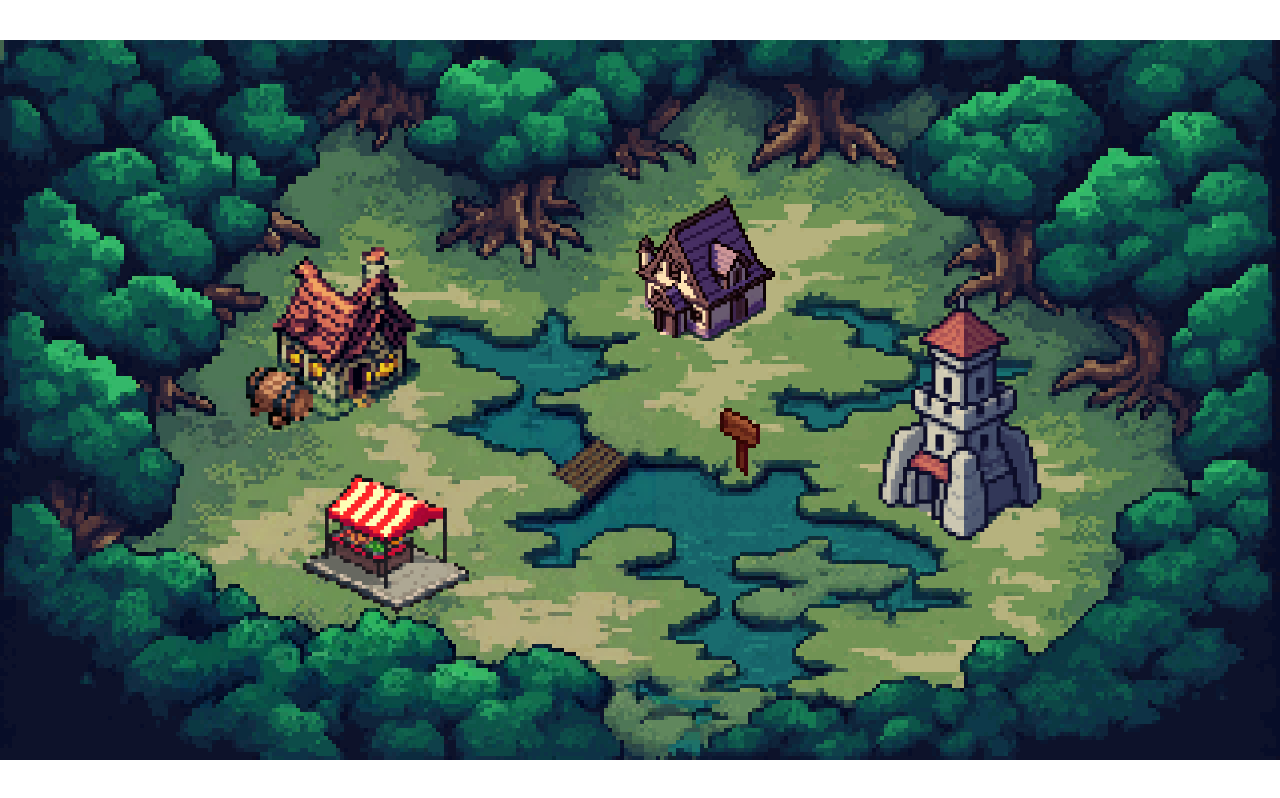
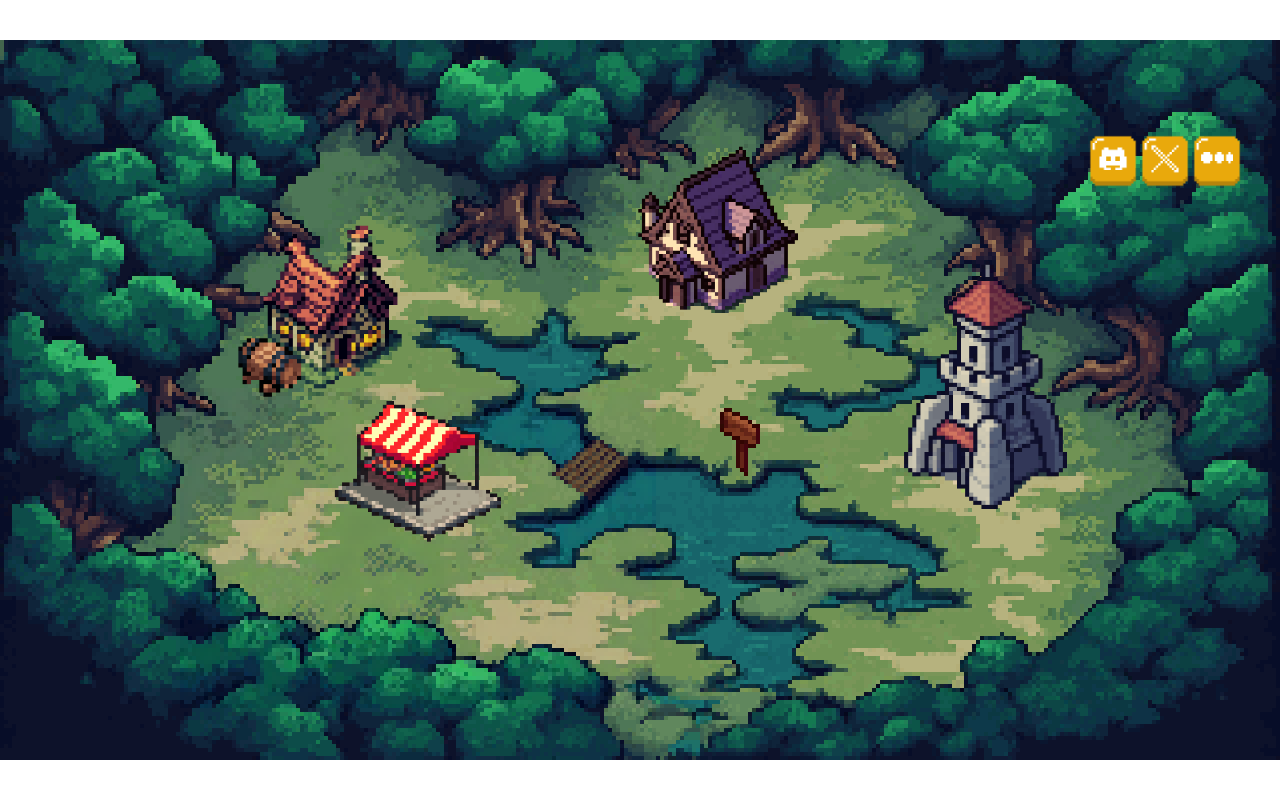
Before and after one commit to tkartsan/frogs-first, a React (Vite) app: page / in a window 1280 px wide. Built offline with nearby package versions, Linux system fonts and the light colour scheme.

Commit message:
WIP: texting yellow buttons for prod and laptop

```diff
--- a/src/App.css
+++ b/src/App.css
@@ -1,4 +1,3 @@
-/* Main container for alignment */
 .home {
   position: relative;
   height: 100vh;
@@ -12,60 +11,37 @@
 /* Wrapper for maintaining relative positions */
 .image-wrapper {
   position: relative;
-  width: 100%; /* Adjust width */
+  width: 100%;
   height: 0;
   padding-top: 56.25%; /* Aspect ratio: 16:9 */
   background-image: url('./assets/mainblank.png');
-  background-size: 100% 100%; /* Maintain background scaling */
+  background-size: 100% 100%;
   background-repeat: no-repeat;
   background-position: center;
 }
 
-/* SocialHub container */
-.social-hub {
-  position: relative;
-  height: 100vh;
-  width: 100vw;
+/* Button container */
+.button-container {
+  position: absolute;
+  top: 12%; /* Adjusted higher for better visibility */
+  right: 2%; /* Positioned at the right */
   display: flex;
-  justify-content: center;
-  align-items: center;
-  overflow: hidden;
-}
-
-/* SocialHub background */
-.image-wrapper-social {
-  position: relative;
-  width: 100%; /* Adjust width */
-  height: 0;
-  padding-top: 56.25%; /* Aspect ratio: 16:9 */
-  background-image: url('./assets/social-hub-assets/social.png');
-  background-size: 100% 100%; /* Maintain background scaling */
-  background-repeat: no-repeat;
-  background-position: center;
-}
-
-/* Social links positioning */
-.image-container-social {
-  position: absolute;
-  transform: translate(-50%, -50%);
-  display: block;
-  width: 12%;
+  gap: 2%; /* Space between buttons */
+  z-index: 100; /* Ensure visibility above all elements */
+  width: 14%; /* Matches scaling logic */
   height: auto;
 }
 
-.discord-container {
-  top: 56%;
-  left: 50.1%;
+/* Button images */
+.button-image {
+  width: 100%; /* Buttons fill the container proportionally */
+  height: auto; /* Maintain aspect ratio */
+  cursor: pointer;
+  transition: transform 0.2s ease;
 }
 
-.medium-container {
-  top: 64.73%;
-  left: 31.3%;
-}
-
-.twitter-container {
-  top: 65%;
-  left: 68.5%;
+.button-image:hover {
+  transform: scale(1.1); /* Slightly enlarge on hover */
 }
 
 /* Base image styles */
@@ -91,90 +67,83 @@
     visibility 0.3s ease;
 }
 
-/* Show hover image on hover */
-.image-container-social:hover .hover-image {
+.image-container:hover .hover-image {
   opacity: 1;
   visibility: visible;
 }
 
-/* Common styles for all image containers */
-.image-container {
-  position: absolute;
-  transform: translate(-50%, -50%);
-}
-
 /* Specific styles for h1 */
 .h1-container {
-  top: 39%; /* Adjusted for the fixed aspect ratio */
-  left: 26%;
-  width: 15%;
+  position: absolute;
+  top: 20%; /* Matches proportional scaling */
+  left: 18%;
+  width: 14%;
   height: auto;
 }
 
 /* Specific styles for h2 */
 .h2-container {
-  top: 30%;
-  left: 55%;
-  width: 14%;
+  position: absolute;
+  top: 10%;
+  left: 48%;
+  width: 16%;
   height: auto;
 }
 
 /* Specific styles for h3 */
 .h3-container {
-  top: 50%;
-  left: 75%;
+  position: absolute;
+  top: 25%;
+  left: 70%;
   width: 14%;
   height: auto;
 }
 
 /* Specific styles for h4 */
 .h4-container {
-  top: 68%;
-  left: 30%;
+  position: absolute;
+  top: 45%;
+  left: 25%;
   width: 15%;
   height: auto;
 }
 
-/* Base image styles for main page */
-.base-image {
-  display: block;
-  width: 100%;
-  height: 100%;
-  object-fit: contain;
-}
+/* Responsive styling for laptop ratios */
+@media (min-aspect-ratio: 16/10) {
+  .button-container {
+    top: 13%; /* Adjusted for wider screens */
+    right: 3%; /* Matches proportional scaling */
+    gap: 1.5%; /* Reduced gap */
+    width: 12%; /* Adjusted container width */
+  }
 
-/* Hover image styles for main page */
-.hover-image {
-  position: absolute;
-  top: 0;
-  left: 0;
-  width: 100%;
-  height: 100%;
-  object-fit: contain;
-  opacity: 0;
-  visibility: hidden;
-  transition:
-    opacity 0.3s ease,
-    visibility 0.3s ease;
-  cursor: pointer;
-}
-
-/* Show hover image on hover (main page) */
-.image-container:hover .hover-image {
-  opacity: 1;
-  visibility: visible;
+  .button-image {
+    width: 100%; /* Buttons fill the container width proportionally */
+    height: auto; /* Maintain aspect ratio */
+  }
 }
 
 /* Responsive styling for smaller screens */
 @media (max-width: 768px) {
-  .image-wrapper,
-  .image-wrapper-social {
+  .image-wrapper {
     max-width: 90%; /* Adjust layout for smaller screens */
     height: auto;
   }
 
+  .button-container {
+    top: 13%; /* Adjusted for better visibility on smaller screens */
+    right: 5%;
+    gap: 2%;
+    width: 10%; /* Adjust container width */
+  }
+
+  .button-image {
+    width: 100%; /* Buttons fill the container */
+    height: auto; /* Maintain aspect ratio */
+  }
+
   .image-container {
-    width: 15%; /* Resize elements */
+    width: 15%;
     height: auto;
   }
 }
--- a/src/App.jsx
+++ b/src/App.jsx
@@ -8,6 +8,9 @@ import {
   useNavigate,
 } from 'react-router-dom';
 
+import d from './assets/additional-assets/d.png';
+import m from './assets/additional-assets/m.png';
+import x from './assets/additional-assets/x.png';
 import h1 from './assets/h1.png';
 import h1h from './assets/h1h.png';
 import h2 from './assets/h2.png';
@@ -16,13 +19,6 @@ import h3 from './assets/h3.png';
 import h3h from './assets/h3h.png';
 import h4 from './assets/h4.png';
 import h4h from './assets/h4h.png';
-import discordHover from './assets/social-hub-assets/disco_h.png';
-import discord from './assets/social-hub-assets/discord.png';
-import medium from './assets/social-hub-assets/medium.png';
-import mediumHover from './assets/social-hub-assets/medium_h.png';
-import socialBackground from './assets/social-hub-assets/social.png';
-import twitter from './assets/social-hub-assets/x.png';
-import twitterHover from './assets/social-hub-assets/x_h.png';
 
 function Home() {
   const navigate = useNavigate();
@@ -38,6 +34,31 @@ function Home() {
   return (
     <div className="home">
       <div className="image-wrapper">
+        {/* Top-right button container */}
+        <div className="button-container">
+          <a
+            href="https://example1.com"
+            target="_blank"
+            rel="noopener noreferrer"
+          >
+            <img src={d} alt="Button D" className="button-image" />
+          </a>
+          <a
+            href="https://example2.com"
+            target="_blank"
+            rel="noopener noreferrer"
+          >
+            <img src={x} alt="Button X" className="button-image" />
+          </a>
+          <a
+            href="https://example3.com"
+            target="_blank"
+            rel="noopener noreferrer"
+          >
+            <img src={m} alt="Button M" className="button-image" />
+          </a>
+        </div>
+
         {/* h1 */}
         <div className="image-container h1-container">
           <img src={h1} alt="h1" className="base-image" />
@@ -87,41 +108,7 @@ function Home() {
 }
 
 function SocialHub() {
-  return (
-    <div className="social-hub">
-      <div className="image-wrapper-social">
-        <a
-          href="https://discord.com"
-          target="_blank"
-          rel="noopener noreferrer"
-          className="image-container-social discord-container"
-        >
-          <img src={discord} alt="Discord" className="base-image" />
-          <img src={discordHover} alt="Discord Hover" className="hover-image" />
-        </a>
-
-        <a
-          href="https://medium.com"
-          target="_blank"
-          rel="noopener noreferrer"
-          className="image-container-social medium-container"
-        >
-          <img src={medium} alt="Medium" className="base-image" />
-          <img src={mediumHover} alt="Medium Hover" className="hover-image" />
-        </a>
-
-        <a
-          href="https://x.com/AbstractFrogz"
-          target="_blank"
-          rel="noopener noreferrer"
-          className="image-container-social twitter-container"
-        >
-          <img src={twitter} alt="Twitter" className="base-image" />
-          <img src={twitterHover} alt="Twitter Hover" className="hover-image" />
-        </a>
-      </div>
-    </div>
-  );
+  return <div></div>;
 }
 
 function App() {
```
